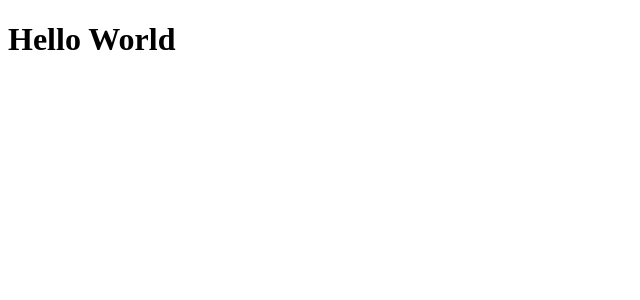
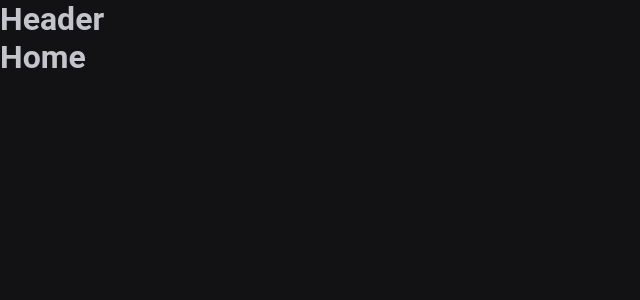
Before and after one commit to vitorlopes523/Ignite, a React (Vite) app in the folder Aulas/02-ignite-timer/: page / in a window 1280 px wide. Shown: the top 300 px of the page, without its empty margins (0-640 px from the left). Built offline with nearby package versions, Linux system fonts and the light colour scheme.

Commit message:
adicionei as estilizações globais da aplicação e iniciei a criação de rotas

```diff
--- a/Aulas/02-ignite-timer/index.html
+++ b/Aulas/02-ignite-timer/index.html
@@ -2,7 +2,17 @@
 <html lang="en">
   <head>
     <meta charset="UTF-8" />
+
+    <link rel="preconnect" href="https://fonts.googleapis.com" />
+    <link rel="preconnect" href="https://fonts.gstatic.com" crossorigin />
+
     <meta name="viewport" content="width=device-width, initial-scale=1.0" />
+
+    <link
+      href="https: //fonts.googleapis.com/css2?family= Roboto+Mono:wght@700 & family = Roboto:wght@400;700 & display=swap"
+      rel="stylesheet"
+    />
+
     <title>Ignite Timer</title>
   </head>
   <body>
--- a/Aulas/02-ignite-timer/src/App.tsx
+++ b/Aulas/02-ignite-timer/src/App.tsx
@@ -1,5 +1,20 @@
+import { ThemeProvider} from "styled-components"
+import { BrowserRouter } from 'react-router-dom'
+import { Router } from "./Router"
+
+import { GlobalStyle } from "./styles/global"
+import { defaultTheme } from "./styles/themes/default"
+
+
 export function App() {
   return (
-    <h1>Hello World</h1>
+    <ThemeProvider theme={defaultTheme}>
+      <BrowserRouter>
+
+        <Router />
+
+      </BrowserRouter>
+      <GlobalStyle />
+    </ThemeProvider>
   )
 }
--- /dev/null
+++ b/Aulas/02-ignite-timer/src/Router.tsx
@@ -0,0 +1,15 @@
+import { Routes, Route} from 'react-router-dom'
+import { Home } from './pages/Home'
+import { History } from './pages/History'
+import { DefaultLayout } from './layouts/DefaultLayout'
+
+export function Router() {
+  return (
+    <Routes>
+      <Route path='/' element={<DefaultLayout />} >
+        <Route path='/' element={<Home />} />
+        <Route path='/history' element={<History />} />
+      </Route>
+    </Routes>
+  )
+}
--- /dev/null
+++ b/Aulas/02-ignite-timer/src/components/Header.tsx
@@ -0,0 +1,5 @@
+export function Header() {
+  return (
+    <h1>Header</h1>
+  )
+}
--- /dev/null
+++ b/Aulas/02-ignite-timer/src/layouts/DefaultLayout.tsx
@@ -0,0 +1,11 @@
+import { Outlet } from 'react-router-dom'
+import { Header } from "../components/Header";
+
+export function DefaultLayout() {
+  return (
+    <div>
+      <Header />
+      <Outlet />
+    </div>
+  )
+}
--- /dev/null
+++ b/Aulas/02-ignite-timer/src/pages/History.tsx
@@ -0,0 +1,3 @@
+export function History() {
+  return <h1>History</h1>
+}
--- /dev/null
+++ b/Aulas/02-ignite-timer/src/pages/Home.tsx
@@ -0,0 +1,3 @@
+export function Home() {
+  return <h1>Home</h1>
+}
--- /dev/null
+++ b/Aulas/02-ignite-timer/src/styles/global.ts
@@ -0,0 +1,25 @@
+import { createGlobalStyle } from "styled-components";
+
+export const GlobalStyle = createGlobalStyle`
+  * {
+    margin: 0;
+    padding: 0;
+    box-sizing: border-box;
+  }
+
+  :focus {
+    outline: 0;
+    box-shadow: 0 0 0 2px ${props => props.theme['green-500']};
+  }
+
+  body {
+    background: ${props => props.theme['gray-900']};
+    color: ${props => props.theme['gray-300']};
+  }
+
+  body, input, textarea, button {
+    font-family: 'Roboto', sans-serif;
+    font-weight: 400;
+    font-size: 1rem;
+  }
+`
--- /dev/null
+++ b/Aulas/02-ignite-timer/src/styles/themes/default.ts
@@ -0,0 +1,21 @@
+export const defaultTheme = {
+  white: '#FFF',
+
+  'gray-100': '#E1E1E6',
+  'gray-300': '#C4C4CC',
+  'gray-400': '#8D8D99',
+  'gray-500': '#7C7C8A',
+  'gray-600': '#323238',
+  'gray-700': '#29292E',
+  'gray-800': '#202024',
+  'gray-900': '#121214',
+
+  'green-300': '#00B37E',
+  'green-500': '#00875F',
+  'green-700': '#015F43',
+
+  'red-500': '#AB222E',
+  'red-700': '#7A1921',
+
+  'yellow-500': '#FBA94C',
+}
```
Also changed, not shown: Aulas/02-ignite-timer/package.json (+7 -1 lines), Aulas/02-ignite-timer/src/@types/styled.d.ts (added, +8 -0 lines), Aulas/02-ignite-timer/.eslintrc.json (added), 1 other file (tests, documents, lock files or other folders).
